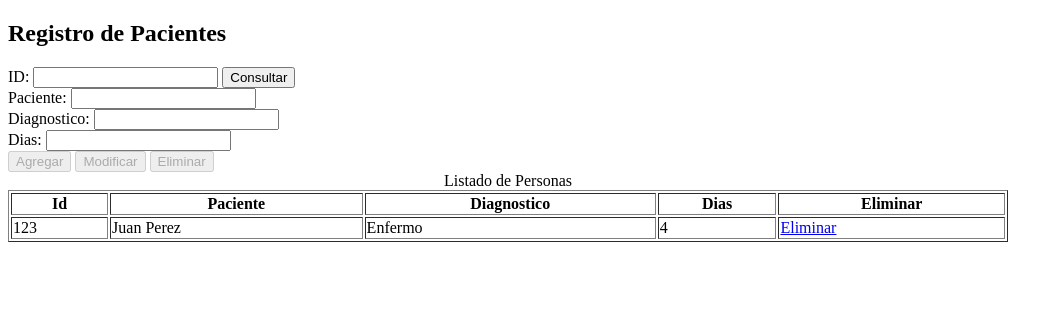
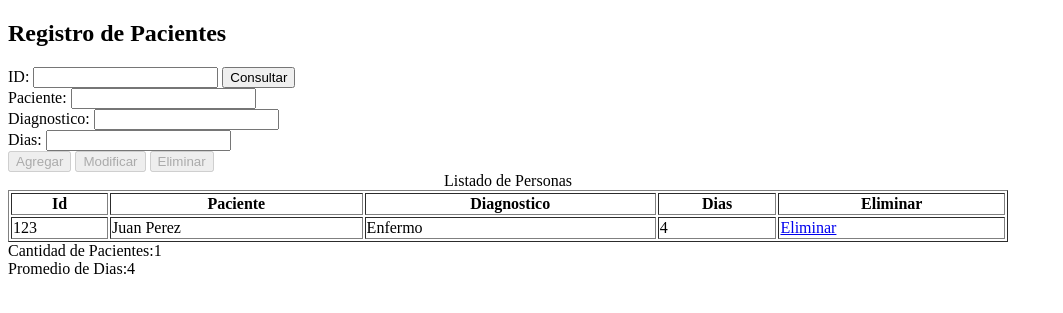
Before and after one commit to maxale5401/prueba3_Alejandro_Barra, a PHP site: page / in a window 1280 px wide. Shown: the top 313 px of the page, without its empty margins (0-1063 px from the left). Run offline with PHP 8.4, Linux system fonts and the light colour scheme; data comes from the database, SQL or seed files in the repository.

Commit message:
final touches?

```diff
--- a/DAO.php
+++ b/DAO.php
@@ -35,25 +35,49 @@ class DAO
         $this->disconnect();
     }
 
-    public function Get_patient($id)
+    public function Patient_Stats($type)
+    {
+        $this->Connect();
+        $count = 0;
+        $sum = 0;
+        $sql = "select dias from hospitalizacion";
+        $st = $this->my->query($sql);
+        while ($rs = mysqli_fetch_array($st)) {
+            $count = $count + 1;
+            $sum += $rs[0];
+        }
+        $pro = $sum / $count;
+        switch ($type) {
+            case 0:
+                return $count;
+                break;
+            case 1:
+                return $pro;
+                break;
+        }
+    }
+
+    public function Get_Patient($id)
     {
         $this->Connect();
         $sql = "select * from hospitalizacion where id='$id'";
-
         $st = $this->my->query($sql);
-        if ($rs = mysqli_fetch_array($st)) {
-            $id = $rs[0];
+        $rs = mysqli_fetch_array($st);
+        if ($rs == !null) {
             $pac = $rs[1];
             $diag = $rs[2];
             $dias = $rs[3];
             $p = new Paciente($id, $pac, $diag, $dias);
             $this->disconnect();
             return $p;
+
         }else{
             $this->disconnect();
-            return 0;
+            return null;
         }
+
     }
+
 
     public function List_patients()
     {
--- a/index.php
+++ b/index.php
@@ -131,5 +131,11 @@
                 ?>
             </table>
         </form>
+    <?php
+    $count = $a->Patient_Stats(0);
+    $pro = $a->Patient_Stats(1);
+    echo "Cantidad de Pacientes:$count <br>";
+    echo "Promedio de Dias:$pro <br>";
+    ?>
     </body>
 </html>
```
